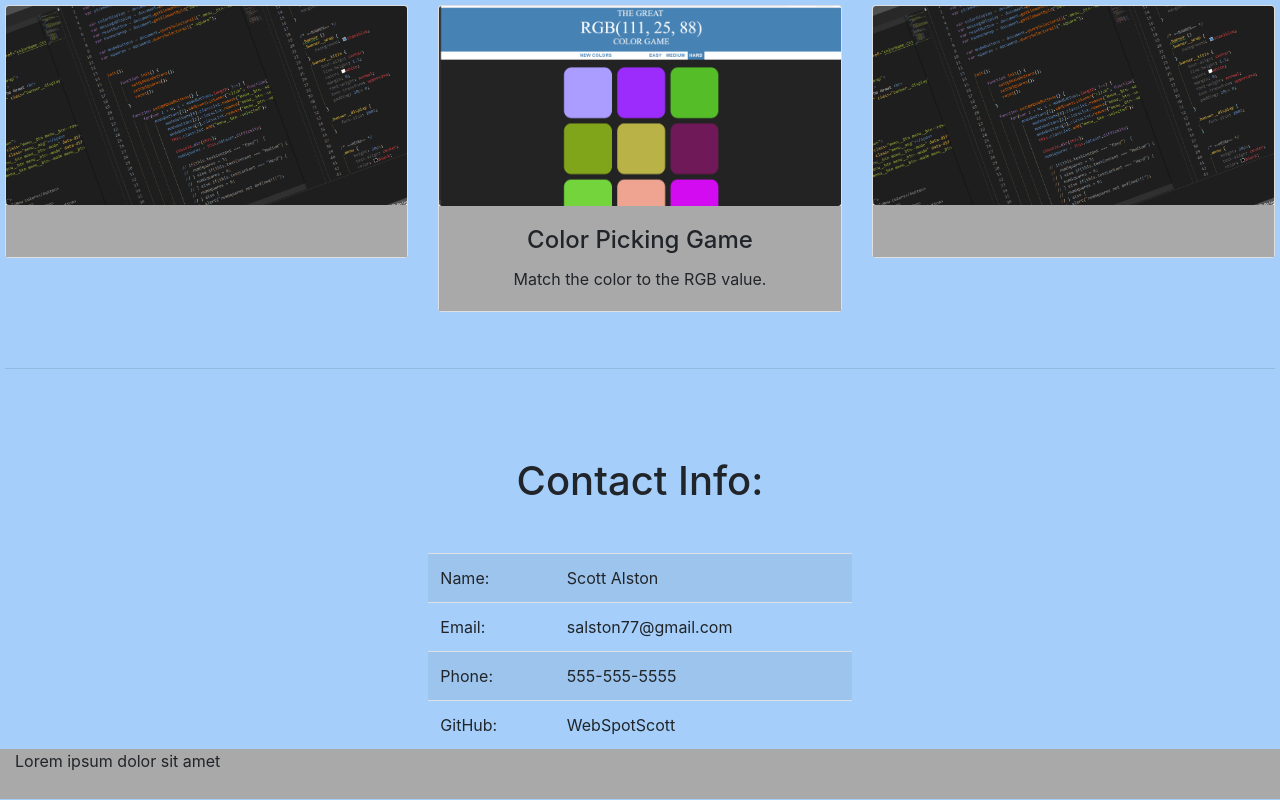
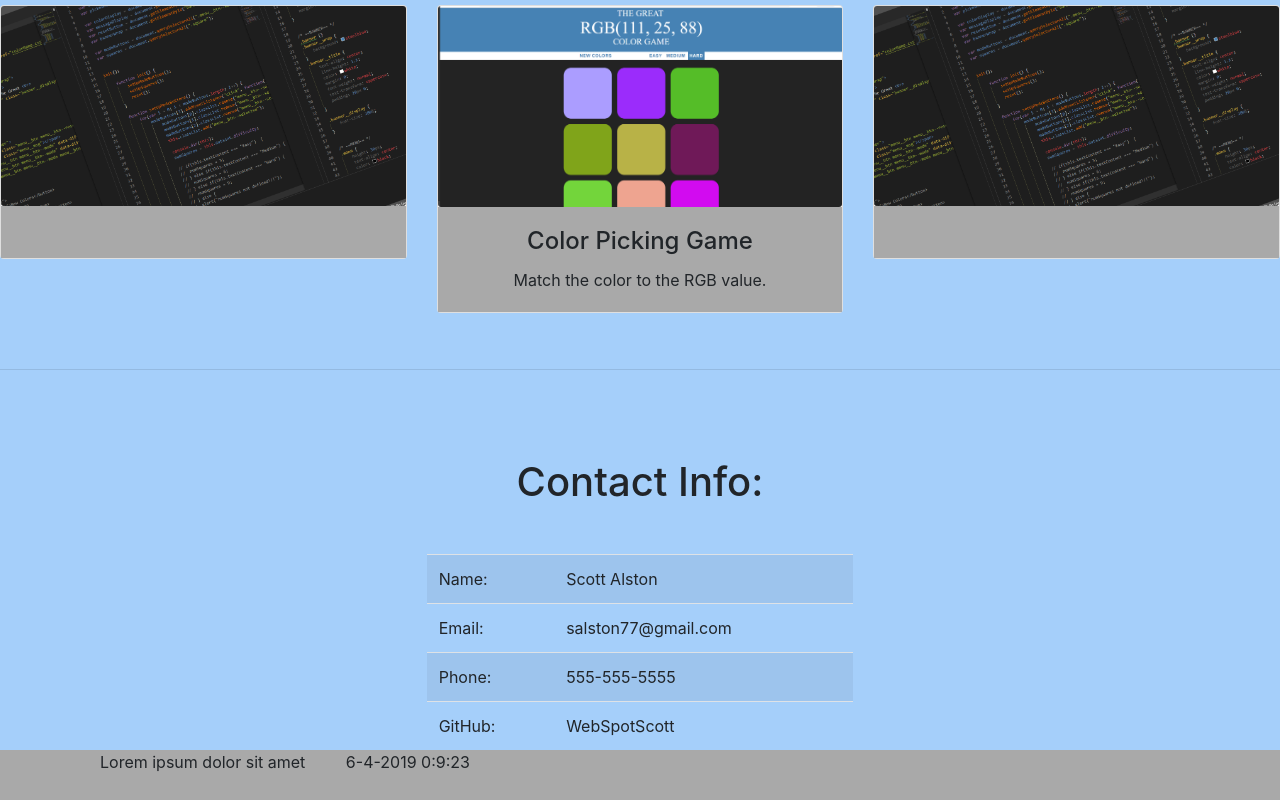
Before and after one commit to salston77/Scott-Alston-Portfolio, a plain HTML site: page index.html in a window 1280 px wide. Shown: the part 1952-2752 px from the top of the page. Drawn offline with nearby package versions, Linux system fonts and the light colour scheme.

Commit message:
add javascript for date and time in footer

```diff
--- a/css/styles.css
+++ b/css/styles.css
@@ -46,10 +46,11 @@ body, html {
 
 .footer-Ex {
   width: auto;
-  padding: 0 15px;
+  padding: 0 0 0 100px;
   height: 50px;
   background-color: darkgray;
 }
+
 
 #fadeIn {
   opacity: 0;
--- a/index.html
+++ b/index.html
@@ -3,13 +3,12 @@
 <meta charset="utf-8">
 <head>
   <title>WebSpot-Scott-Portfolio</title>
-  <script src="js/script.js" type="text/javascript"></script>
   <link rel="stylesheet" href="https://stackpath.bootstrapcdn.com/bootstrap/4.3.1/css/bootstrap.min.css" integrity="sha384-ggOyR0iXCbMQv3Xipma34MD+dH/1fQ784/j6cY/iJTQUOhcWr7x9JvoRxT2MZw1T" crossorigin="anonymous">
   <link rel="stylesheet" type="text/css" href="css/styles.css">
+  <script src="js/script.js" type="text/javascript"></script>
 </head>
 <body data-spy="scroll" data-target="#navbar-scroll" data-offset="100" >
-  <div class="wrapper">
-    <nav id="navbar-scroll" class="navbar sticky-top navbar-expand-lg navbar-light">
+    <nav id="navbar-scroll" class="navbar sticky-top navbar-expand-lg navbar-light ">
       <div class="container">
         <a class="navbar-brand navbar-expand-xs justify-content-" href="#">Scott Alston Portfolio</a>
         <button class="navbar-toggler" type="button" data-toggle="collapse" data-target="#navbarNavAltMarkup" aria-controls="navbarNavAltMarkup" aria-expanded="false" aria-label="Toggle navigation">
@@ -92,8 +91,10 @@
         </div>
       </div>
     </div>
+    <div>
+        <footer class="footer-Ex page-footer font-small "><p>Lorem ipsum dolor sit amet &nbsp&nbsp&nbsp&nbsp&nbsp&nbsp&nbsp&nbsp<script>document.write(dateTime())</script></p></footer>
+    </div>
   </div>
-  <footer class=" footer-Ex page-footer font-small  "><p>Lorem ipsum dolor sit amet</p><script type="text/javascript">DateTime();</script></footer>
 <script src="https://code.jquery.com/jquery-3.3.1.slim.min.js" integrity="sha384-q8i/X+965DzO0rT7abK41JStQIAqVgRVzpbzo5smXKp4YfRvH+8abtTE1Pi6jizo" crossorigin="anonymous"></script>
 <script src="https://cdnjs.cloudflare.com/ajax/libs/popper.js/1.14.7/umd/popper.min.js" integrity="sha384-UO2eT0CpHqdSJQ6hJty5KVphtPhzWj9WO1clHTMGa3JDZwrnQq4sF86dIHNDz0W1" crossorigin="anonymous"></script>
 <script src="https://stackpath.bootstrapcdn.com/bootstrap/4.3.1/js/bootstrap.min.js" integrity="sha384-JjSmVgyd0p3pXB1rRibZUAYoIIy6OrQ6VrjIEaFf/nJGzIxFDsf4x0xIM+B07jRM" crossorigin="anonymous"></script>
--- a/js/script.js
+++ b/js/script.js
@@ -1,11 +1,13 @@
-var today = new Date();
-var date = today.getMonth() + 1 + '-' +today.getDay() + '-' + today.getFullYear();
-var time = today.getHours() + ':' + today.getMinutes() + ':' + today.getSeconds();
-var dateTime = date+' '+time;
 
-function DateTime() {
-    document.write(dateTime());
+function dateTime() {
+    var today = new Date();
+    var date = today.getMonth() + 1 + '-' +today.getDay() + '-' + today.getFullYear();
+    var time = today.getHours() + ':' + today.getMinutes() + ':' + today.getSeconds();
+    var dateTime = date+' '+time;
+    return dateTime;
 }
+
+
 
 
 window.onload = function() {
```
